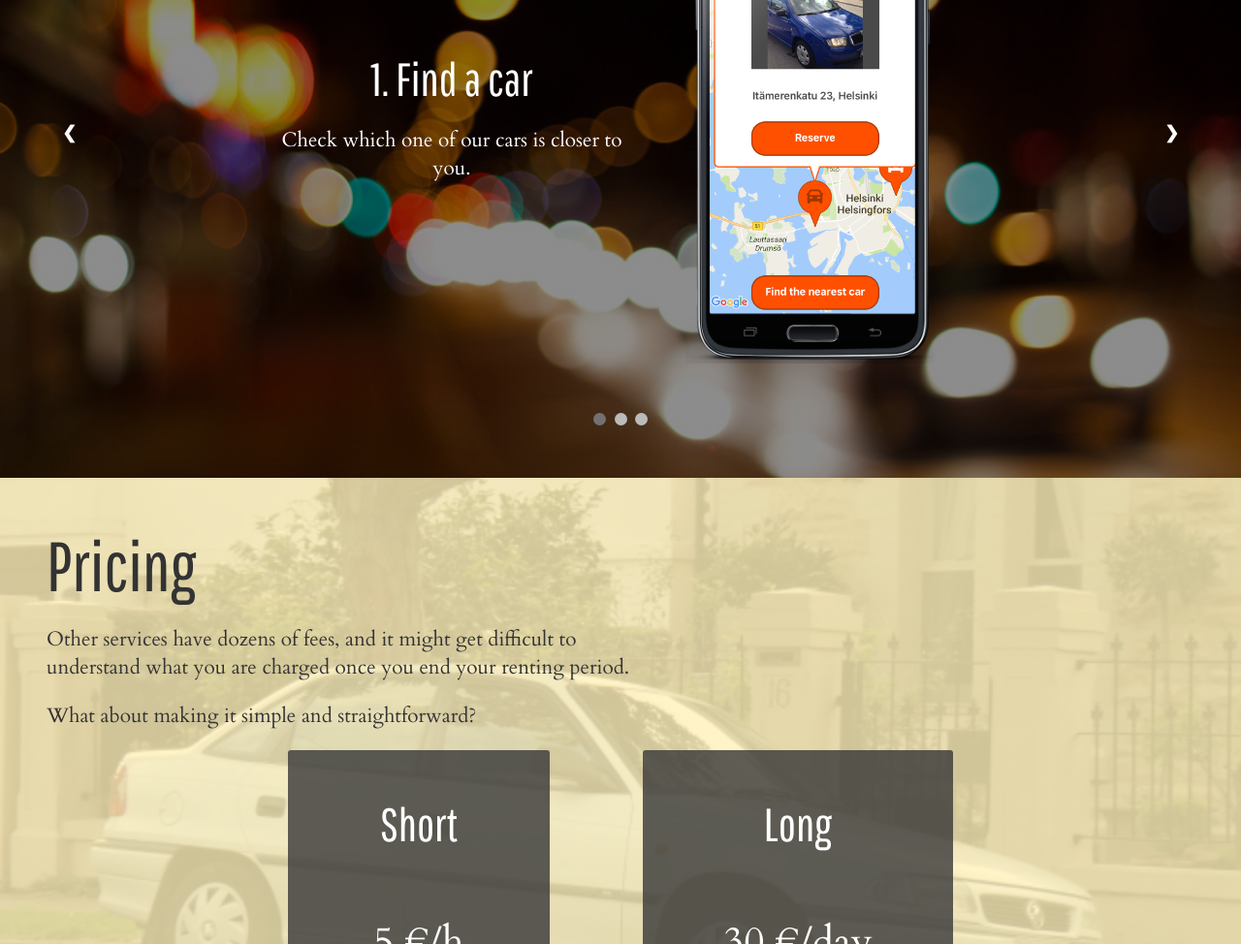
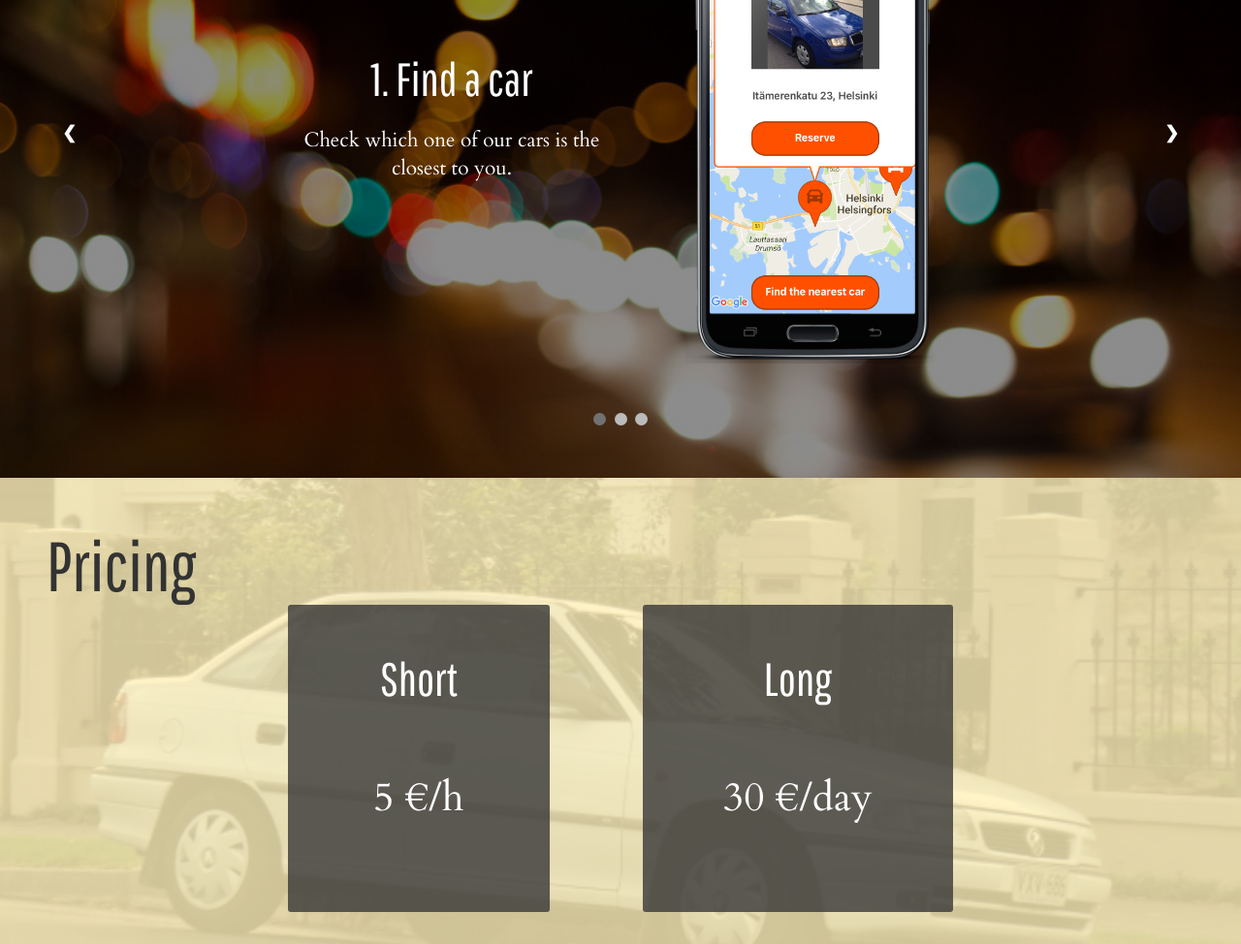
Before and after one commit to alessandrocapra/shittycarclub, a website: page app/index.html in a window 1280 px wide. Shown: the part 1700-2674 px from the top of the page at 97% size. Drawn offline with nearby package versions, Linux system fonts and the light colour scheme; files that its build step writes are made by us from their sources; files whose address does not match are found by name.

Commit message:
Fixed text

```diff
--- a/app/index.html
+++ b/app/index.html
@@ -66,7 +66,7 @@
           <div class="flex-container mySlides fade">
             <div class="text">
               <h3>1. Find a car</h3>
-              <p>Check which one of our cars is closer to you.</p>
+              <p>Check which one of our cars is the closest to you.</p>
             </div>
             <img src="images/smartphone.png" alt="Smartphone cover" class="select-car">
           </div>
@@ -100,10 +100,6 @@
       </section>
       <section class="flex-container" id="pricing">
         <h2>Pricing</h2>
-        <div>
-          <p>Other services have dozens of fees, and it might get difficult to understand what you are charged once you end your renting period.</p>
-          <p>What about making it simple and straightforward?</p>
-        </div>
         <div class="flex-container">
           <article>
             <header>
```
